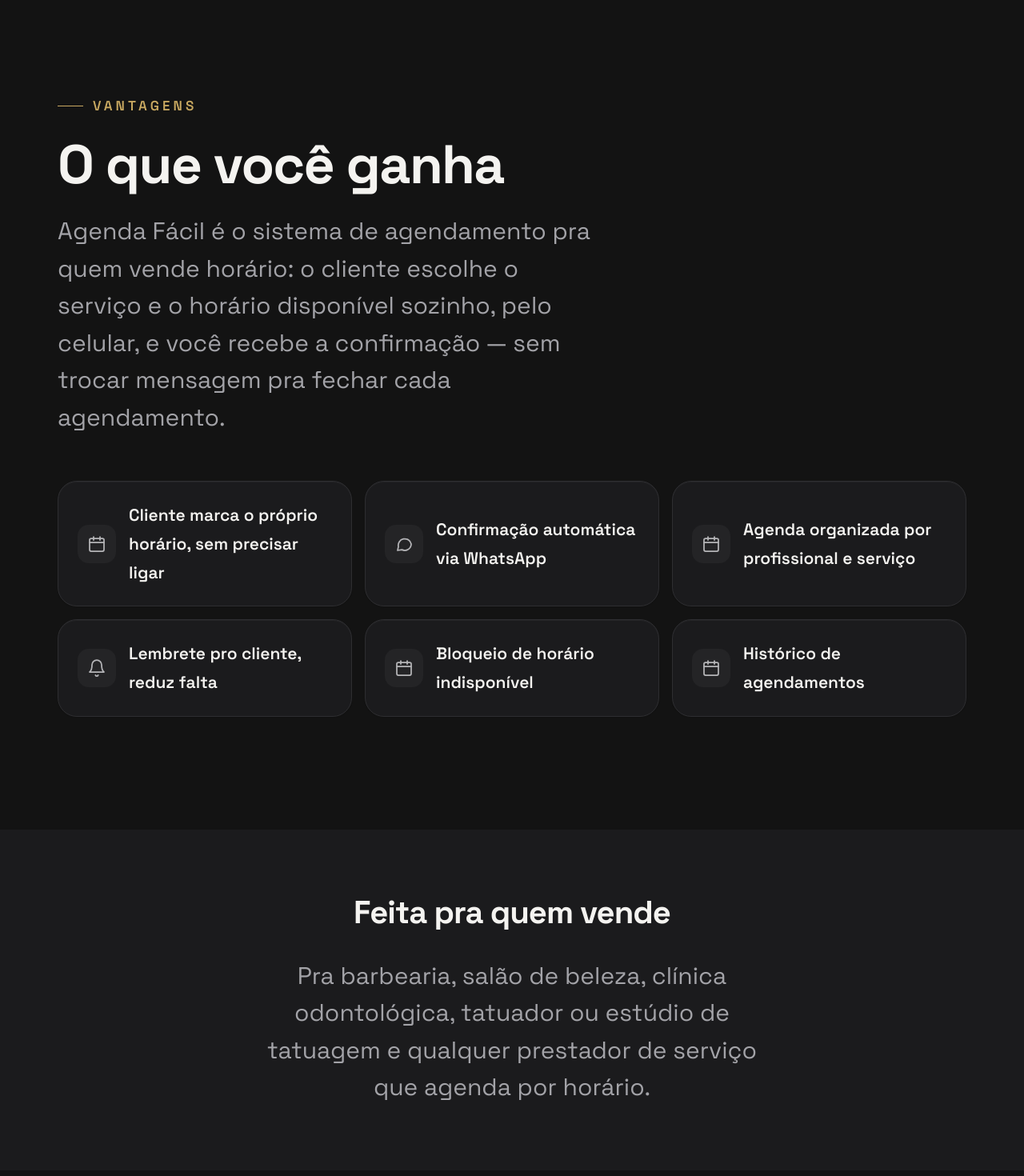
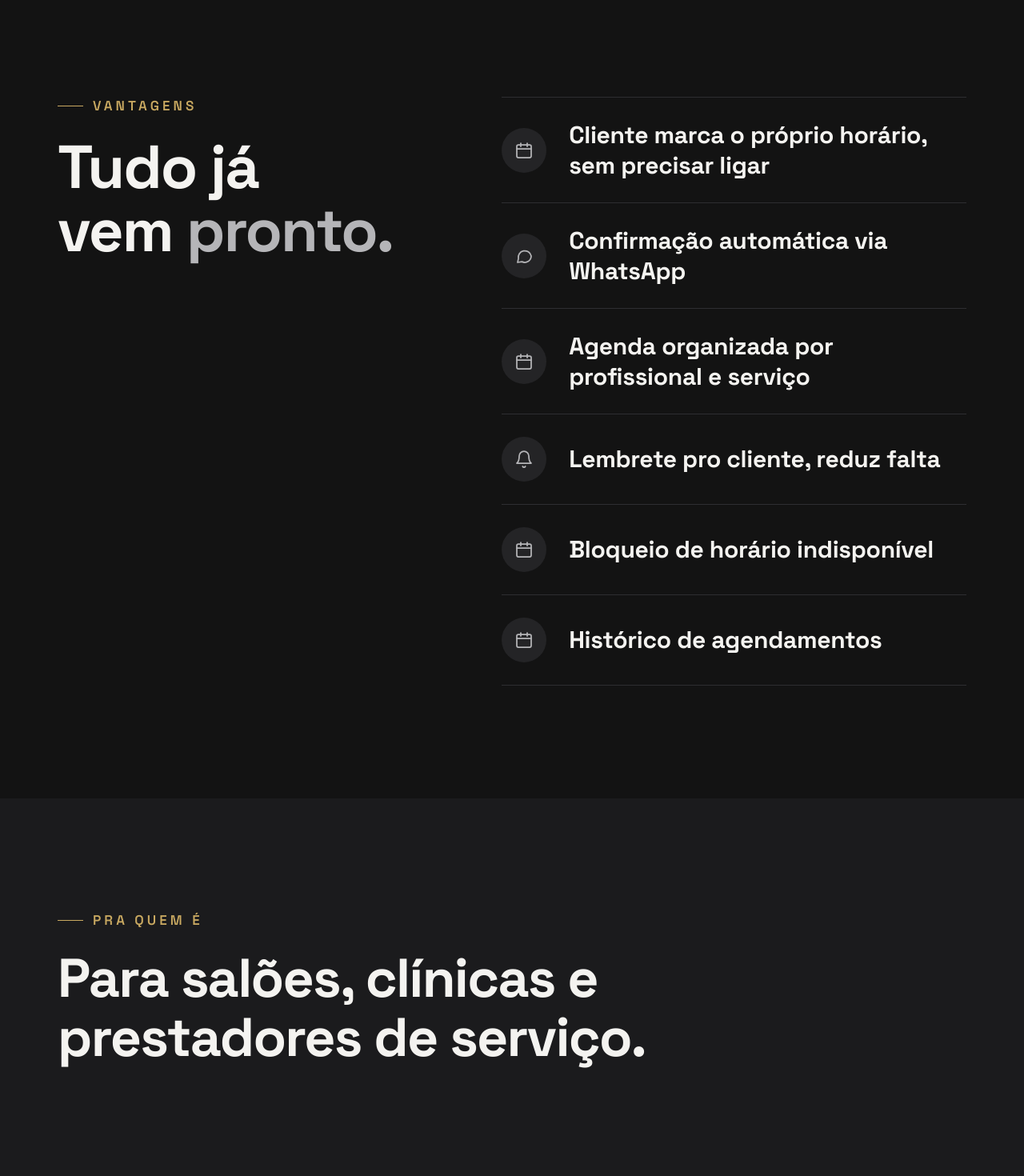
Before and after one commit to dayvsonmarques/webdev.recife.br, a Next.js app: page /servicos/agenda-facil in a window 1280 px wide. Shown: the part 820-2290 px from the top of the page at 80% size. Built offline with nearby package versions, Linux system fonts and the light colour scheme; a web font is replaced by a local one.

Commit message:
feat(services): redesign benefits and audience sections with larger type

```diff
--- a/app/servicos/[slug]/page.tsx
+++ b/app/servicos/[slug]/page.tsx
@@ -11,11 +11,11 @@ import { PanelVideo } from '@/components/PanelVideo'
 import { ProductGallery } from '@/components/ProductGallery'
 import { SellOnline } from '@/components/SellOnline'
 import { ButtonLink } from '@/components/ui/Button'
-import { cardClass } from '@/components/ui/Card'
+import { Eyebrow } from '@/components/ui/Eyebrow'
 import { Container } from '@/components/ui/Container'
 import { Section } from '@/components/ui/Section'
 import { SectionHeader } from '@/components/ui/SectionHeader'
-import { formatPrice, getSiteContent, offerLine, whatsappLink } from '@/lib/content'
+import { getSiteContent, offerLine, whatsappLink } from '@/lib/content'
 import { PANEL_VIDEOS, PRODUCT_GALLERIES } from '@/lib/product-gallery'
 import { pageMetadata } from '@/lib/seo'
 import { SITE_URL } from '@/lib/site-url'
@@ -62,13 +62,9 @@ export default async function ServicePage({
   const whatsapp = (message: string) => whatsappLink(config.whatsappNumber, message) ?? '/#contato'
   const ctaHref = hasTrial ? trialHref(service.slug) : whatsapp(service.whatsappMessage)
   const tiers = SALES_TIERS[service.slug]
-  const ctaLabel = tiers ? 'Testar grátis' : config.trialDays > 0 ? `Testar grátis por ${config.trialDays} dias` : 'Quero testar'
-  const offer = tiers
-    ? `Grátis até vender ${formatPrice(tiers.free)}/mês · Depois, a partir de ${formatPrice(plans.find((p) => p.price !== null)?.price ?? 0)}/mês · Sem fidelidade`
-    : offerLine(plans, config.trialDays)
-  const pricingIntro = tiers
-    ? `Grátis enquanto sua loja vende até ${formatPrice(tiers.free)} por mês. ${config.pricingNote}`
-    : `${config.trialDays > 0 ? `${config.trialDays} dias grátis para testar. ` : ''}${config.pricingNote}`
+  const ctaLabel = config.trialDays > 0 ? `Testar grátis por ${config.trialDays} dias` : 'Quero testar'
+  const offer = offerLine(plans, config.trialDays)
+  const pricingIntro = `${config.trialDays > 0 ? `${config.trialDays} dias grátis para testar. ` : ''}${config.pricingNote}`
   const planHref = (plan: { slug: string; name: string; price: number | null }) =>
     plan.price === null
       ? whatsapp(`Oi! Vi ${service.title} no site e quero saber mais do plano ${plan.name}.`)
@@ -93,7 +89,7 @@ export default async function ServicePage({
             name: service.title,
             description: service.description,
             url: `${SITE_URL}/servicos/${service.slug}`,
-            areaServed: { '@type': 'City', name: 'Recife' },
+            areaServed: { '@type': 'Country', name: 'Brasil' },
             provider: { '@type': 'ProfessionalService', name: 'Web Dev Recife', url: SITE_URL },
             ...(plans.length > 0 && {
               offers: plans.filter((plan) => plan.price !== null).map((plan) => ({
@@ -117,7 +113,7 @@ export default async function ServicePage({
           />
           <Container className="relative flex flex-col items-start gap-8">
             <Link href="/#produtos" className="-my-3 py-3 text-eyebrow font-semibold uppercase tracking-[0.18em] text-accent-ink hover:underline">
-              ← Produtos
+              ← Apps
             </Link>
             <span className="flex h-20 w-20 items-center justify-center rounded-lg border border-line bg-surface text-accent-ink [&_svg]:h-11 [&_svg]:w-11">
               {SERVICE_ICONS[service.icon]}
@@ -144,33 +140,41 @@ export default async function ServicePage({
         </section>
 
         <Section>
-          <Container className="flex flex-col gap-14">
-            <SectionHeader eyebrow="Vantagens" title="O que você ganha" intro={service.description} />
-            <ul className="grid gap-4 sm:grid-cols-2 lg:grid-cols-3">
+          <Container className="grid gap-12 lg:grid-cols-[0.9fr_1.1fr] lg:gap-20">
+            <div className="flex flex-col gap-6 lg:sticky lg:top-32 lg:self-start">
+              <Eyebrow>Vantagens</Eyebrow>
+              <h2 className="font-heading text-title font-extrabold tracking-[-0.03em] text-ink">
+                Tudo já vem <span className="text-accent-ink">pronto.</span>
+              </h2>
+            </div>
+            <ul className="flex flex-col border-t border-line">
               {service.features.map((feature) => (
-                <li key={feature} className={cardClass({ className: 'flex items-center gap-4 p-5 md:p-6' })}>
-                  <span className="flex h-12 w-12 shrink-0 items-center justify-center rounded-md bg-surface-2 text-accent-ink">{iconFor(feature)}</span>
-                  <span className="text-base font-semibold text-ink">{feature}</span>
+                <li key={feature} className="group flex items-center gap-5 border-b border-line py-6 md:gap-7 md:py-7">
+                  <span className="flex h-14 w-14 shrink-0 items-center justify-center rounded-pill bg-surface-2 text-accent-ink transition-colors duration-200 group-hover:bg-ink group-hover:text-bg [&_svg]:h-6 [&_svg]:w-6">
+                    {iconFor(feature)}
+                  </span>
+                  <span className="font-heading text-2xl font-bold leading-tight tracking-[-0.01em] text-ink md:text-3xl">{feature}</span>
                 </li>
               ))}
             </ul>
           </Container>
         </Section>
 
-        <Section tone="surface" className="!py-20">
-          <Container className="flex flex-col items-center gap-8 text-center">
-            <h2 className="font-heading text-subheading font-bold text-ink">Feita pra quem vende</h2>
-            {audienceAsChips ? (
-              <ul className="flex flex-wrap justify-center gap-3">
+        <Section tone="surface">
+          <Container className="flex flex-col gap-12">
+            <div className="flex flex-col gap-6">
+              <Eyebrow>Pra quem é</Eyebrow>
+              <h2 className="font-heading text-heading font-extrabold tracking-[-0.03em] text-ink">{service.summary}</h2>
+            </div>
+            {audienceAsChips && (
+              <ul className="flex flex-wrap gap-3 md:gap-4">
                 {audience.map((item) => (
-                  <li key={item} className="flex items-center gap-2.5 rounded-pill border border-line bg-bg px-5 py-3 text-base font-medium text-ink [&_svg]:h-5 [&_svg]:w-5 [&_svg]:text-accent-ink">
+                  <li key={item} className="flex items-center gap-3 rounded-pill border border-line bg-bg px-6 py-4 font-heading text-lg font-bold text-ink md:text-xl [&_svg]:h-6 [&_svg]:w-6 [&_svg]:text-accent-ink">
                     {iconFor(item, 'store')}
                     {item}
                   </li>
                 ))}
               </ul>
-            ) : (
-              <p className="max-w-2xl text-lead text-muted">{service.forWhom}</p>
             )}
           </Container>
         </Section>
```
